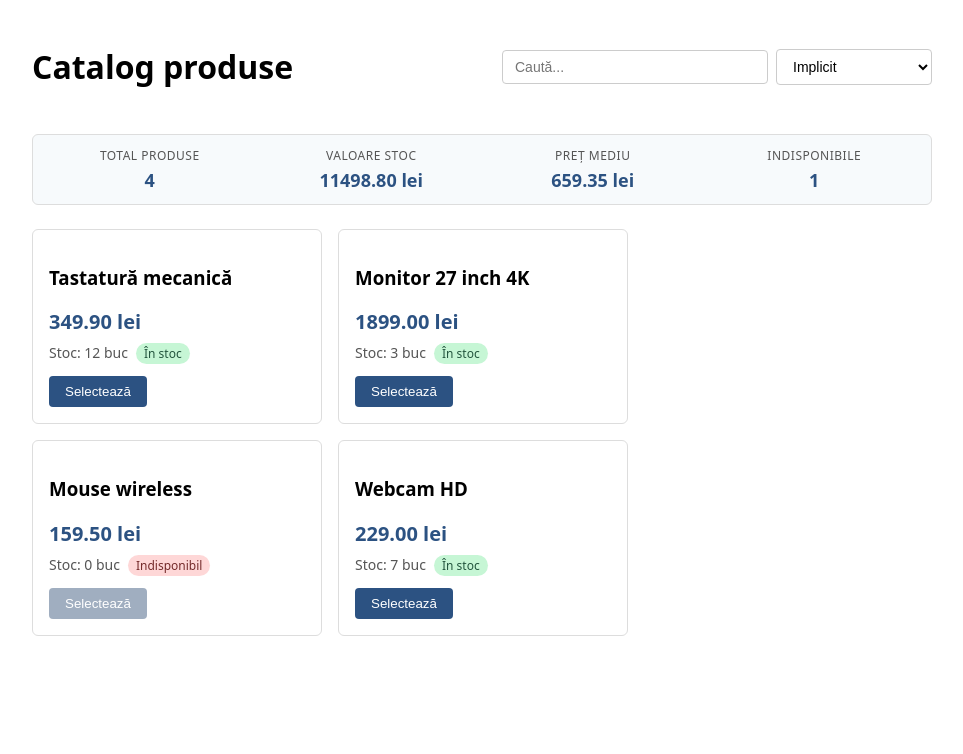
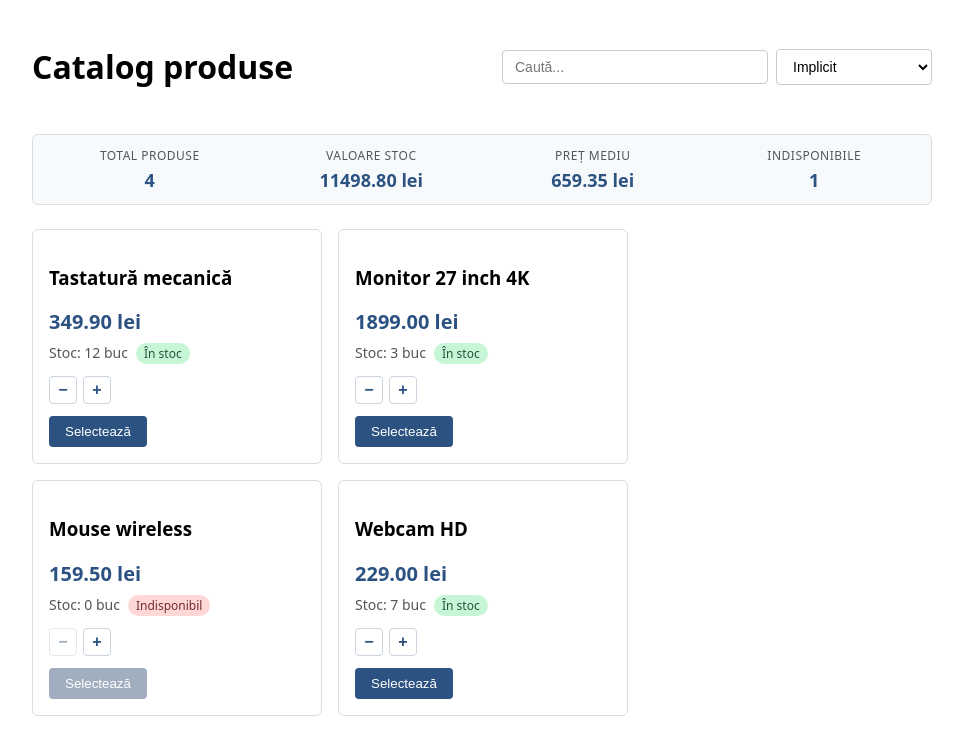
Before and after one commit to alin1k/PWeb-Laborator-Frontend, a React (Vite) app: page / in a window 1280 px wide. Shown: the top 754 px of the page, without its empty margins (158-1121 px from the left). Built offline with nearby package versions, Linux system fonts and the light colour scheme.

Commit message:
[LAB10-EX4] Add: stock control buttons

```diff
--- a/src/App.css
+++ b/src/App.css
@@ -116,6 +116,35 @@ main {
   color: #742a2a;
 }
 
+.stock-controls {
+  display: flex;
+  gap: 6px;
+  margin-bottom: 12px;
+}
+
+.btn-stock {
+  width: 28px;
+  height: 28px;
+  border: 1px solid #cbd5e0;
+  background: white;
+  color: #2c5282;
+  font-size: 16px;
+  font-weight: bold;
+  line-height: 1;
+  border-radius: 4px;
+  cursor: pointer;
+}
+
+.btn-stock:hover:not(:disabled) {
+  background: #edf2f7;
+}
+
+.btn-stock:disabled {
+  color: #a0aec0;
+  border-color: #e2e8f0;
+  cursor: not-allowed;
+}
+
 .btn-select {
   background: #2c5282;
   color: white;
--- a/src/App.jsx
+++ b/src/App.jsx
@@ -11,10 +11,20 @@ const PRODUSE_INITIALE = [
 ];
 
 function App() {
-  const [produse] = useState(PRODUSE_INITIALE);
+  const [produse, setProduse] = useState(PRODUSE_INITIALE);
   const [selectat, setSelectat] = useState(null);
   const [filtru, setFiltru] = useState("");
   const [sortBy, setSortBy] = useState("implicit");
+
+  const actualizeazaStoc = (productId, delta) => {
+    setProduse((prev) =>
+      prev.map((p) =>
+        p.id === productId
+          ? { ...p, stock: Math.max(0, p.stock + delta) }
+          : p
+      )
+    );
+  };
 
   const produseFiltrate = produse.filter((p) =>
     p.name.toLowerCase().includes(filtru.toLowerCase())
@@ -59,7 +69,12 @@ function App() {
             <p className="empty">Niciun produs găsit.</p>
           ) : (
             produseAfisate.map((p) => (
-              <ProductCard key={p.id} product={p} onSelect={setSelectat} />
+              <ProductCard
+                key={p.id}
+                product={p}
+                onSelect={setSelectat}
+                onUpdateStock={actualizeazaStoc}
+              />
             ))
           )}
         </section>
--- a/src/ProductCard.jsx
+++ b/src/ProductCard.jsx
@@ -1,7 +1,7 @@
 import Pret from "./Pret.jsx";
 import StockBadge from "./StockBadge.jsx";
 
-function ProductCard({ product, onSelect }) {
+function ProductCard({ product, onSelect, onUpdateStock }) {
   return (
     <div className="product-card">
       <h3>{product.name}</h3>
@@ -11,6 +11,23 @@ function ProductCard({ product, onSelect }) {
       <div className="product-stock">
         Stoc: {product.stock} buc
         <StockBadge stock={product.stock} />
+      </div>
+      <div className="stock-controls">
+        <button
+          className="btn-stock"
+          onClick={() => onUpdateStock(product.id, -1)}
+          disabled={product.stock === 0}
+          aria-label="Scade stoc"
+        >
+          −
+        </button>
+        <button
+          className="btn-stock"
+          onClick={() => onUpdateStock(product.id, 1)}
+          aria-label="Crește stoc"
+        >
+          +
+        </button>
       </div>
       <button
         className="btn-select"
```
